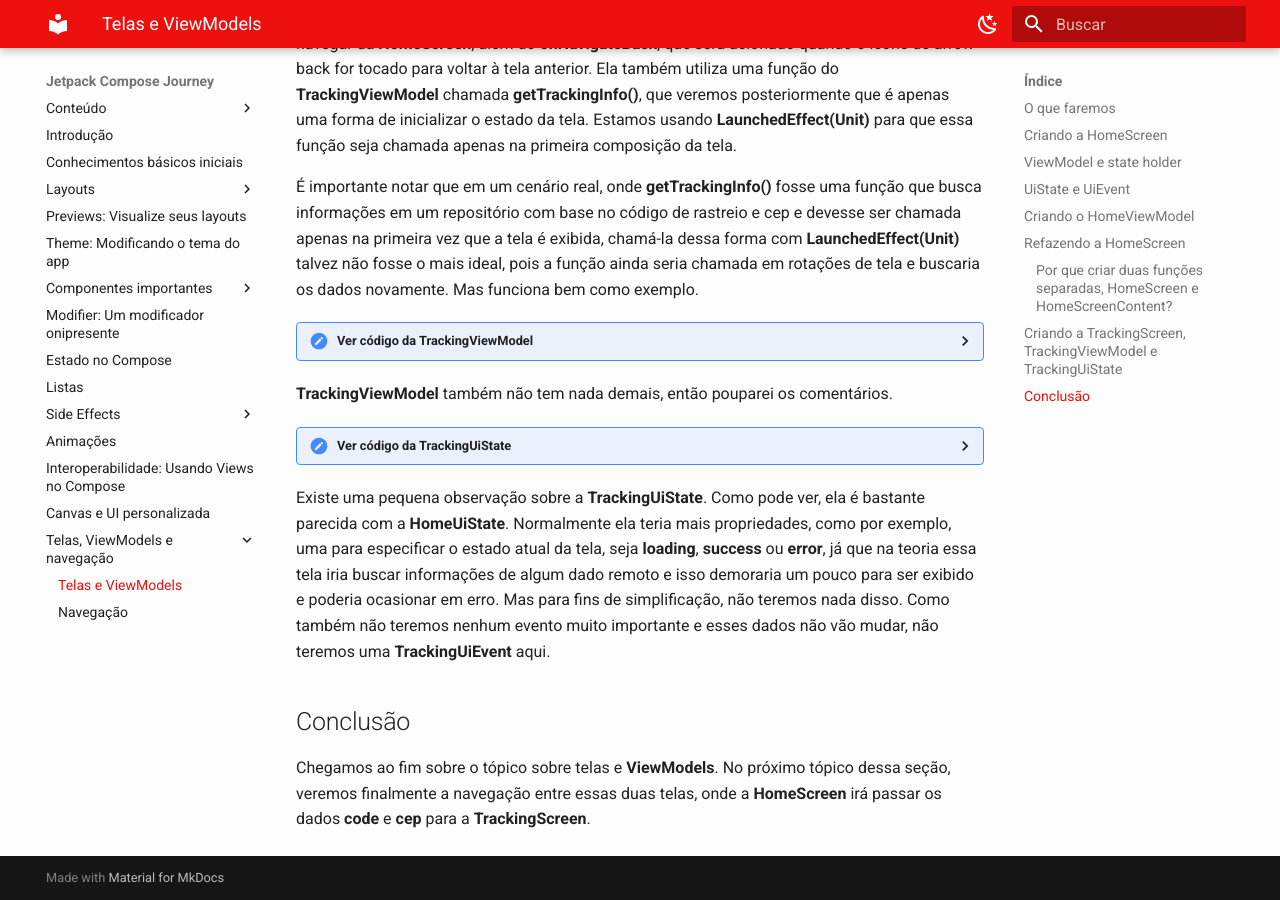
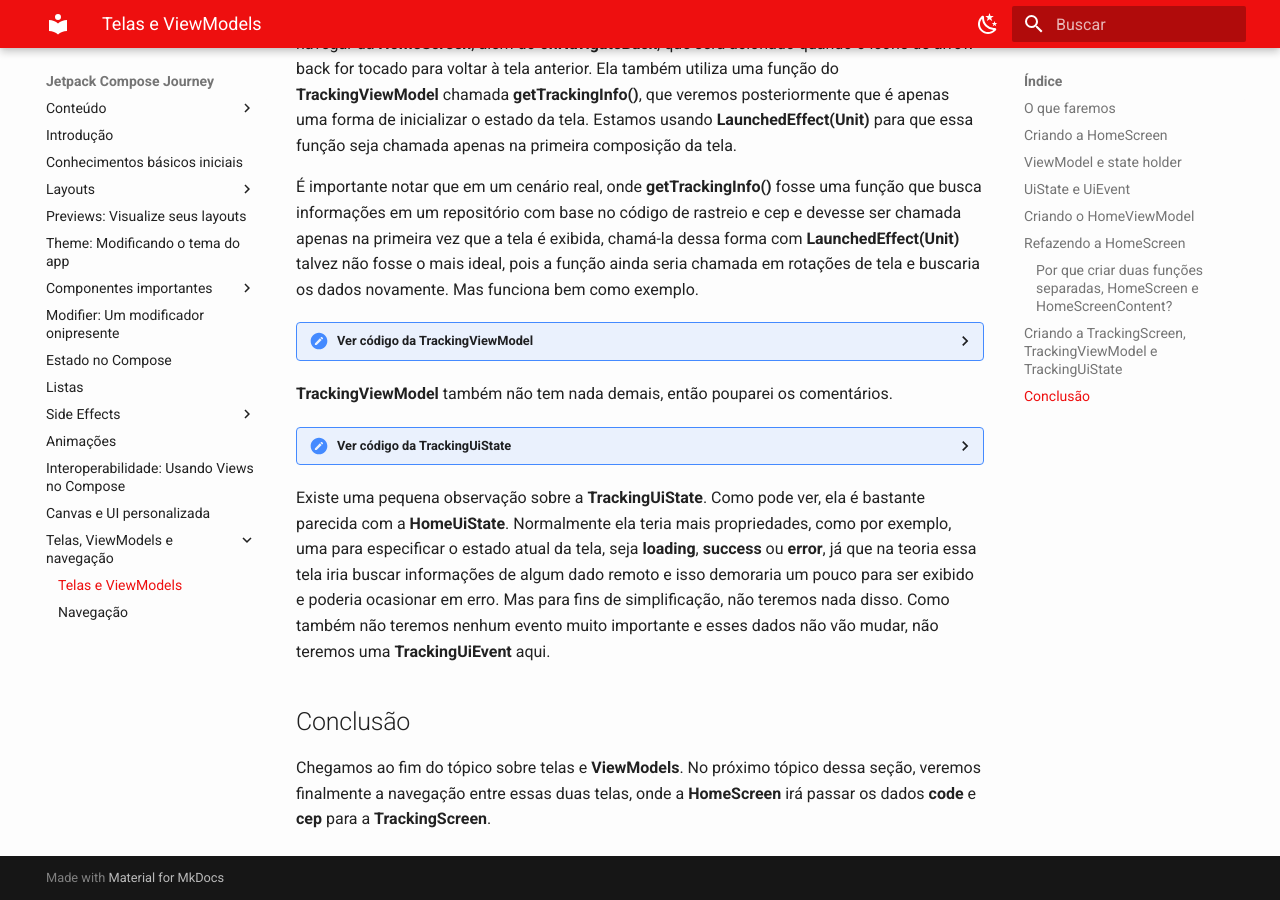
Before and after one commit to jsericksk/Jetpack-Compose-Journey, an MkDocs documentation site: the page built from docs/screens/screens.md, in a window 1280 px wide and 900 px high, scrolled down 6665 px. Built offline with MkDocs 1.6.1 and Material for MkDocs 9.7.7, drawn with Linux system fonts in a browser that asks for light colours.

Commit message:
screens.md e navigation.md atualizados

```diff
--- a/docs/screens/screens.md
+++ b/docs/screens/screens.md
@@ -457,4 +457,4 @@ Existe uma pequena observação sobre a **TrackingUiState**. Como pode ver, ela
 
 ## Conclusão
 
-Chegamos ao fim sobre o tópico sobre telas e **ViewModels**. No próximo tópico dessa seção, veremos finalmente a navegação entre essas duas telas, onde a **HomeScreen** irá passar os dados **code** e **cep** para a **TrackingScreen**.
+Chegamos ao fim do tópico sobre telas e **ViewModels**. No próximo tópico dessa seção, veremos finalmente a navegação entre essas duas telas, onde a **HomeScreen** irá passar os dados **code** e **cep** para a **TrackingScreen**.
```
Also changed, not shown: docs/screens/navigation.md (+1 -1 lines).
